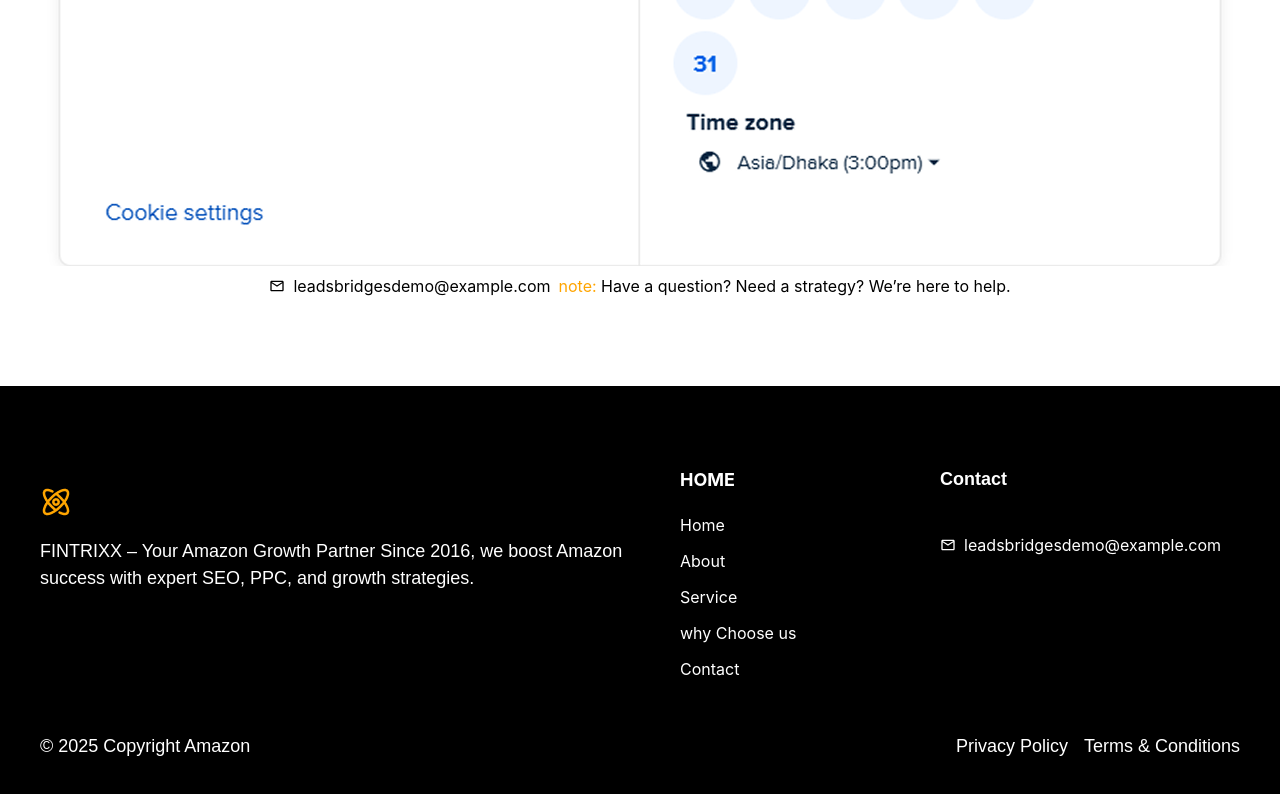
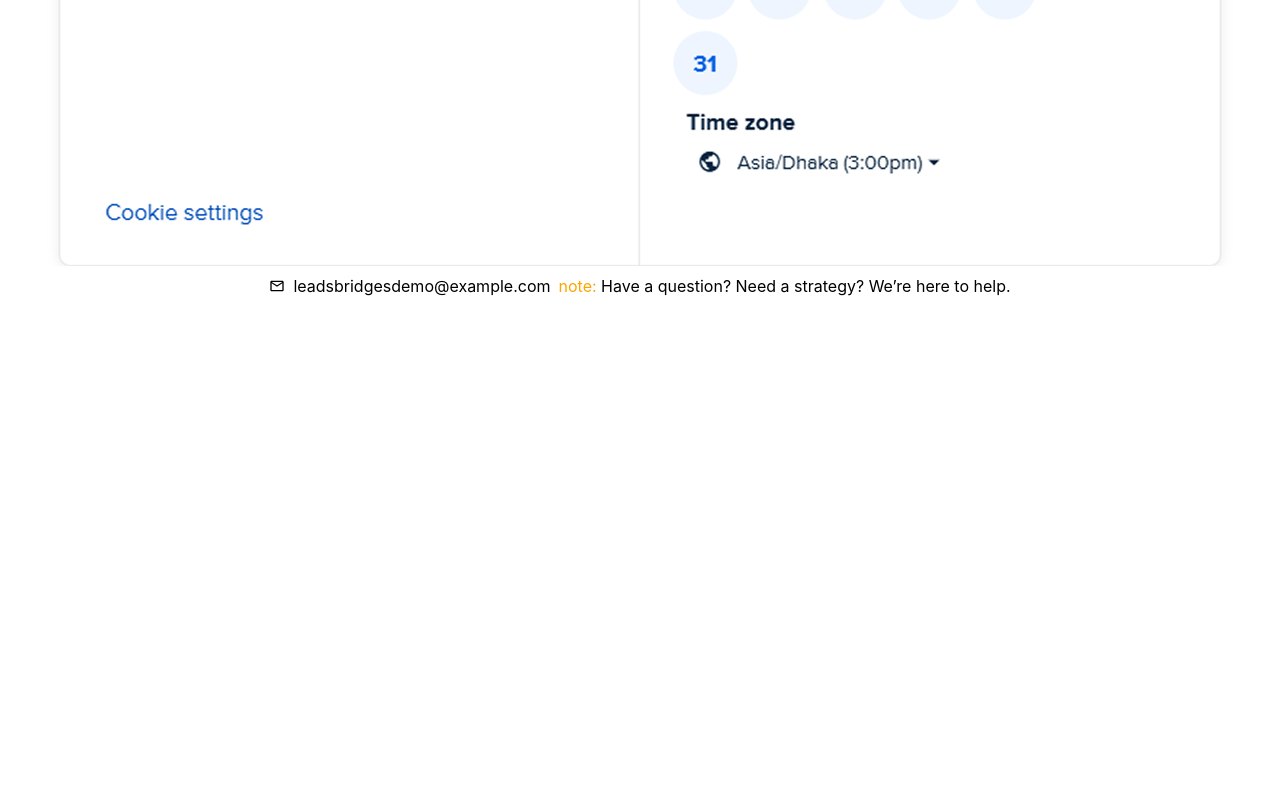
Before and after one commit to Ahnaft99/Leads_Bridge, a React (Vite) app: page / in a window 1280 px wide. Shown: the part 6078-6872 px from the top of the page. After the commit the page ends 6464 px from the top, so only its background shows below. Built offline with nearby package versions, Linux system fonts and the light colour scheme.

Commit message:
footer removed

```diff
--- a/src/Components/Footer.jsx
+++ /dev/null
@@ -1,61 +0,0 @@
-
-import React from 'react'
-import Container from './Container'
-import logo from '../assets/Logo.png'
-import { MdOutlineEmail } from 'react-icons/md'
-
-const Footer = () => {
-  return (
-    <div className='py-10 bg-black'>
-        <Container>
-            <div className='w-12/12 py-10 flex justify-between'>
-                <div className='w-6/12 py-5'>
-                    <img src={logo} alt="" />
-                    <p className='oswald-font text-[18px] text-white pt-5 '>FINTRIXX – Your Amazon Growth Partner Since 2016, we boost Amazon success with expert SEO, PPC, and growth strategies.</p>
-
-                </div>
-                <div className='w-3/12 pl-10 '>
-                    <h2 className='text-white text-[18px] font-bold pb-5'>HOME</h2>
-                    <ul className='text-white '>
-                        <li className='pb-3'>Home</li>
-                        <li className='pb-3'>About</li>
-                        <li className='pb-3'>Service</li>
-                        <li className='pb-3'>why Choose us</li>
-                        <li className='pb-3'>Contact</li>
-
-                    </ul>
-                </div>
-                <div className='w-3/12'>
-                <h1 className='text-[18px] oswald-font font-bold text-white'>Contact</h1>
-                <div className='flex items-center gap-2 pt-10'>
-                <MdOutlineEmail className='text-white' />
-                <p className='text-white '>leadsbridgesdemo@example.com</p>
-                </div>
-                </div>
-            </div>
-            <div className="w-full flex justify-between items-center">
-
-  <div className="w-1/2">
-    <p className="text-white text-[18px] oswald-font">
-      © 2025 Copyright Amazon
-    </p>
-  </div>
-
-  <div className="w-1/2 flex justify-end">
-    <ul className="flex items-center gap-4">
-      <li className="text-white oswald-font text-[18px] cursor-pointer">
-        Privacy Policy
-      </li>
-      <li className="text-white oswald-font text-[18px] cursor-pointer">
-        Terms & Conditions
-      </li>
-    </ul>
-  </div>
-
-</div>
-        </Container>
-    </div>
-  )
-}
-
-export default Footer
--- a/src/Pages/Home.jsx
+++ b/src/Pages/Home.jsx
@@ -9,7 +9,7 @@ import { Approach } from '../Components/Approach'
 import Business from '../Components/Business'
 import HelpAmazon from '../Components/HelpAmazon'
 import { Contact } from '../Components/Contact'
-import Footer from '../Components/Footer'
+
 
 const Home = () => {
   return (
@@ -24,7 +24,7 @@ const Home = () => {
     <Business/>
     <HelpAmazon/>
     <Contact/>
-    <Footer/>
+
     </>
   )
 }
```
